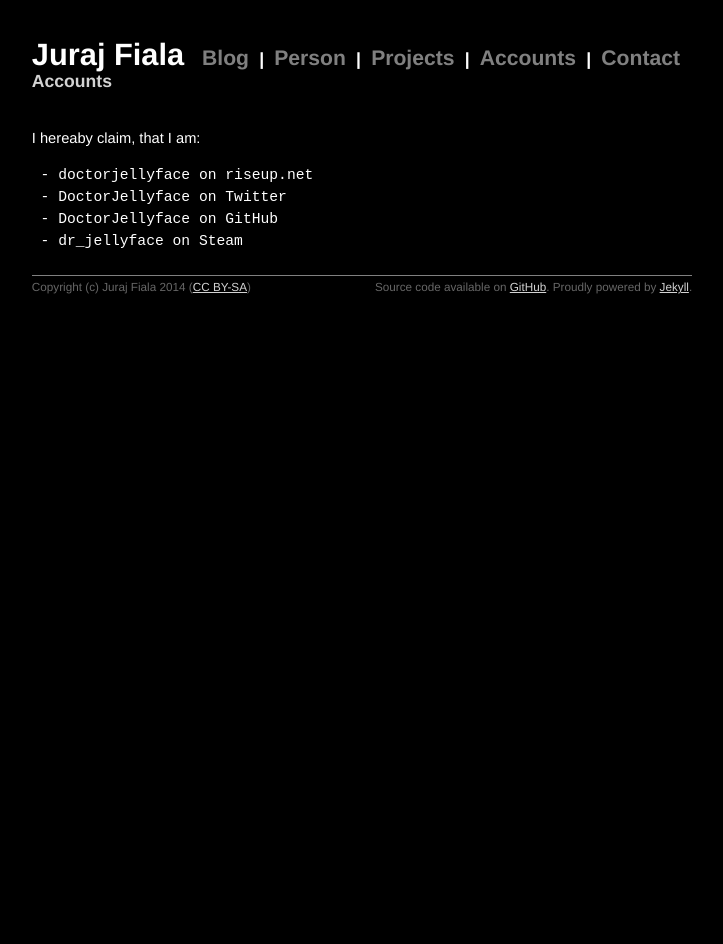
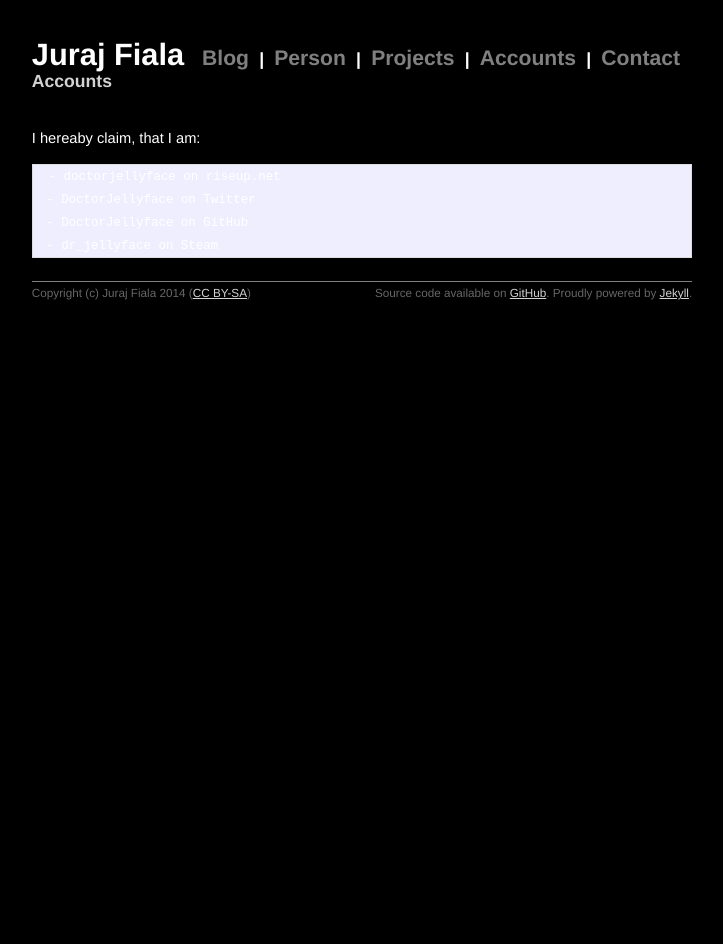
Before and after one commit to jurf/jurf.github.io, a Jekyll site: the page built from accounts/index.md, in a window 1280 px wide. Shown: the whole page, without its empty margins (278-1001 px from the left). Built offline with Jekyll 4.4.1, drawn with Linux system fonts in a browser that asks for light colours.

Commit message:
Made the site nicer.

```diff
--- a/css/style.css
+++ b/css/style.css
@@ -190,37 +190,37 @@
 
   /* standard */
 
-  #post pre {
+  pre {
     border: 1px solid #ddd;
     background-color: #eef;
     padding: 0 .4em;
   }
 
-  #post ul,
-  #post ol {
+  ul,
+  ol {
     margin-left: 1.35em;
   }
 
-  #post code {
+  code {
     border: 1px solid #ddd;
     background-color: #eef;
     font-size: 85%;
     padding: 0 .2em;
   }
 
-    #post pre code {
+    pre code {
       border: none;
     }
 
   /* terminal */
 
-  #post pre.terminal {
+  pre.terminal {
     border: 1px solid black;
     background-color: #333;
     color: white;
   }
 
-  #post pre.terminal code {
+  pre.terminal code {
     background-color: #333;
   }
 
```
